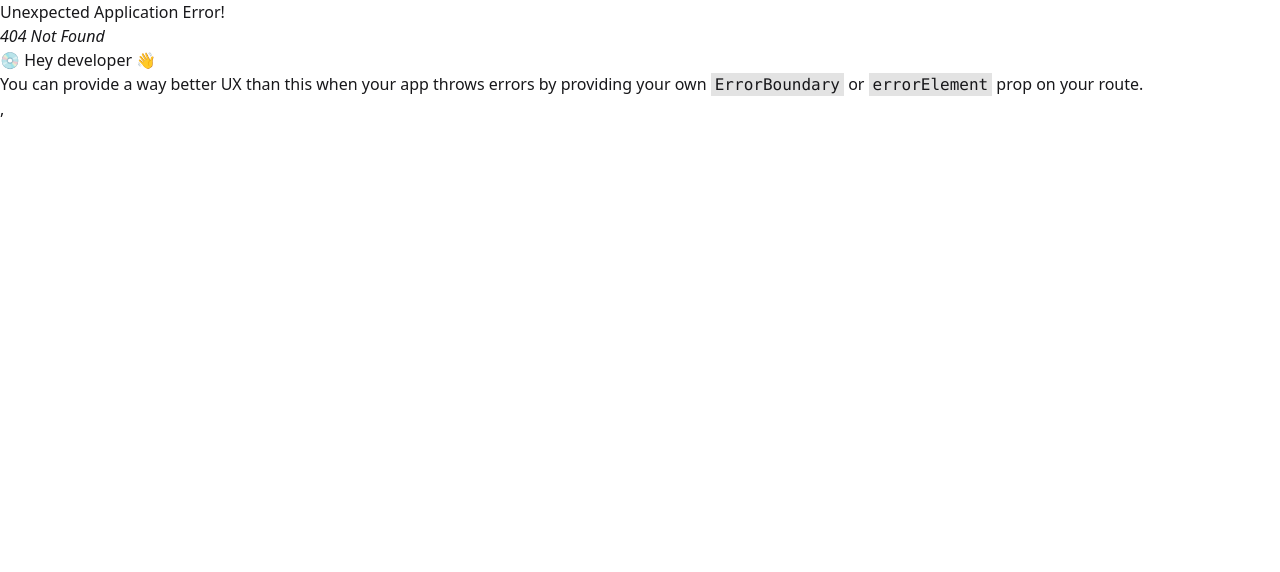
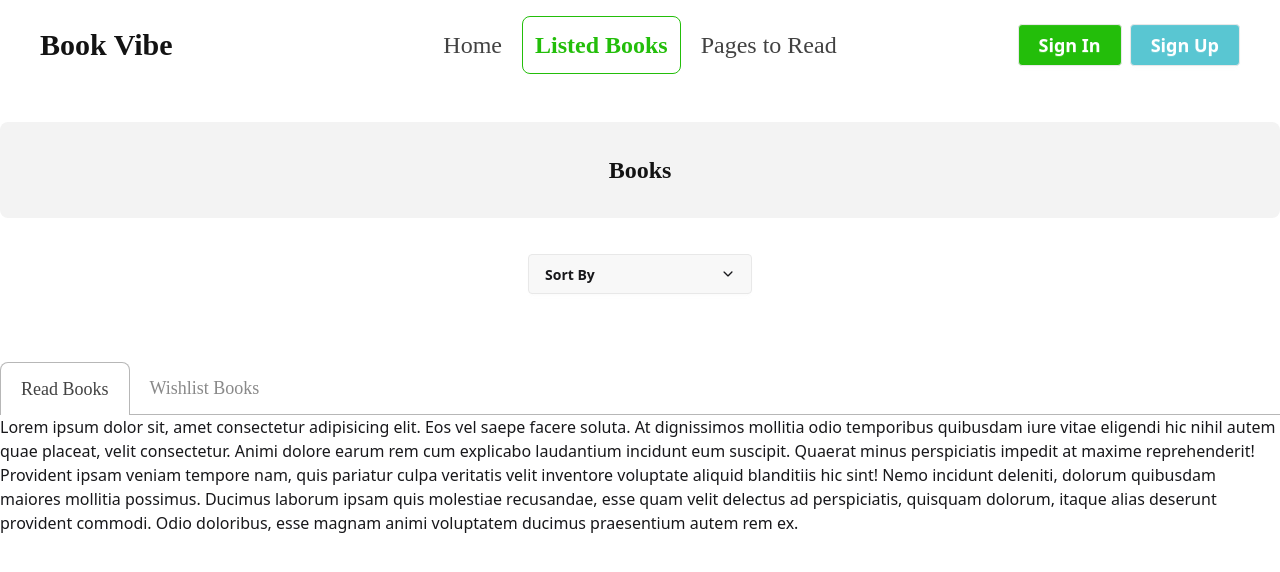
Before and after one commit to BinaryProgram/book-review, a React (Vite) app: page /listedBooks/wishlist in a window 1280 px wide. Before the commit this address had no page. Shown: the top 572 px of the page. Built offline with nearby package versions, Linux system fonts and the light colour scheme; a web font is replaced by a local one.

Commit message:
tabs are added

```diff
--- a/src/components/Banner.jsx
+++ b/src/components/Banner.jsx
@@ -3,7 +3,7 @@ import { Link } from "react-router-dom";
 
 const Banner = () => {
   return (
-    <div className="flex flex-col gap-6 lg:flex-row-reverse  bg-base-200 mt-10 items-center justify-evenly p-5">
+    <div className="flex flex-col gap-6 lg:flex-row-reverse  bg-base-200 mt-12 items-center justify-evenly p-5">
       <div>
         <img src="/public/pngwing.png" />
       </div>
--- a/src/components/Nav.jsx
+++ b/src/components/Nav.jsx
@@ -1,9 +1,8 @@
-
 import { NavLink } from "react-router-dom";
 
 const Nav = () => {
   return (
-    <div className="navbar fixed top-0 z-10 lg:px-10 bg-base-100">
+    <div className="navbar sticky top-0 z-10 lg:px-10 bg-base-100">
       <div className="navbar-start">
         <div className="dropdown">
           <div
@@ -34,8 +33,8 @@ const Nav = () => {
               to="/"
               className={({ isActive }) =>
                 isActive
-                  ? "text-[#23be0a] font-bold font-[work-sans] text-lg border border-[#23be0a] p-2 md:p-3 rounded-lg md:text-2xl"
-                  : "font-[work-sans] text-lg md:text-2xl"
+                  ? "text-[#23be0a] font-bold font-[work-sans] border border-[#23be0a] p-2 rounded-lg"
+                  : "font-[work-sans]"
               }
             >
               Home
@@ -44,8 +43,8 @@ const Nav = () => {
               to="/listedBooks"
               className={({ isActive }) =>
                 isActive
-                  ? "text-[#23be0a] font-bold font-[work-sans] text-lg border border-[#23be0a] p-2 md:p-3 rounded-lg md:text-2xl"
-                  : "font-[work-sans] text-lg md:text-2xl text-[#131313cc]"
+                  ? "text-[#23be0a] font-bold font-[work-sans] border border-[#23be0a] p-2 rounded-lg"
+                  : "font-[work-sans] text-[#131313cc]"
               }
             >
               Listed Books
@@ -54,8 +53,8 @@ const Nav = () => {
               to="/pagesRead"
               className={({ isActive }) =>
                 isActive
-                  ? "text-[#23be0a] font-bold font-[work-sans] text-lg border border-[#23be0a] p-2 md:p-3 rounded-lg md:text-2xl"
-                  : "font-[work-sans] text-lg md:text-2xl text-[#131313cc]"
+                  ? "text-[#23be0a] font-bold font-[work-sans] border border-[#23be0a] p-2 rounded-lg "
+                  : "font-[work-sans]  text-[#131313cc]"
               }
             >
               Pages to Read
--- /dev/null
+++ b/src/components/ReadBook.jsx
@@ -0,0 +1,16 @@
+import React from 'react';
+import { getReadBooks } from '../utils/readBooks';
+
+const ReadBook = () => {
+    const readBooks = getReadBooks();
+    console.log(readBooks)
+    return (
+        <div>
+            <h1>Lorem ipsum dolor sit amet consectetur adipisicing elit. Accusamus voluptatum sed necessitatibus odit laborum rem, aut magnam vero rerum reprehenderit adipisci, inventore autem alias reiciendis, at repudiandae quibusdam tempore harum blanditiis vel quas id sunt! Minima, officia consectetur, eveniet corrupti, ea ut nemo laborum assumenda obcaecati repellat voluptates nesciunt mollitia adipisci quidem neque nisi impedit temporibus perferendis officiis accusamus! Voluptates quam, doloribus, voluptate asperiores quas ut repudiandae mollitia ea porro ullam est consectetur at ducimus tenetur maxime commodi ratione quisquam provident! Natus adipisci magnam quo? Tempore minus, amet ex perferendis voluptatibus dicta voluptate voluptates nisi, quas dolore quaerat hic omnis?
+
+            </h1>
+        </div>
+    );
+};
+
+export default ReadBook;
--- /dev/null
+++ b/src/components/WishListBooks.jsx
@@ -0,0 +1,9 @@
+const WishListBooks = () => {
+    return (
+        <div>
+            <h1>Lorem ipsum dolor sit, amet consectetur adipisicing elit. Eos vel saepe facere soluta. At dignissimos mollitia odio temporibus quibusdam iure vitae eligendi hic nihil autem quae placeat, velit consectetur. Animi dolore earum rem cum explicabo laudantium incidunt eum suscipit. Quaerat minus perspiciatis impedit at maxime reprehenderit! Provident ipsam veniam tempore nam, quis pariatur culpa veritatis velit inventore voluptate aliquid blanditiis hic sint! Nemo incidunt deleniti, dolorum quibusdam maiores mollitia possimus. Ducimus laborum ipsam quis molestiae recusandae, esse quam velit delectus ad perspiciatis, quisquam dolorum, itaque alias deserunt provident commodi. Odio doloribus, esse magnam animi voluptatem ducimus praesentium autem rem ex.</h1>
+        </div>
+    );
+};
+
+export default WishListBooks;
--- a/src/layouts/MainLayouts.jsx
+++ b/src/layouts/MainLayouts.jsx
@@ -4,7 +4,7 @@ import Nav from "../components/Nav";
 const MainLayouts = () => {
   return (
     <div>
-      <div>
+      <div className="relative">
         <Nav />
       </div>
       <div className="container mx-auto">
--- a/src/main.jsx
+++ b/src/main.jsx
@@ -7,6 +7,6 @@ import { Toaster } from "react-hot-toast";
 
 createRoot(document.getElementById("root")).render(
   <StrictMode>
-    <RouterProvider router={router} />, <Toaster></Toaster>
+    <RouterProvider router={router} /> <Toaster></Toaster>
   </StrictMode>
 );
--- a/src/pages/BookDetails.jsx
+++ b/src/pages/BookDetails.jsx
@@ -23,7 +23,6 @@ const BookDetails = () => {
 
   const handleRead = (book) => {
     saveReadBooks(book);
-    console.log(book.bookId);
   };
   const handleWishList = (book) => {
     saveWishListBooks(book);
@@ -62,7 +61,7 @@ const BookDetails = () => {
                 key={idx}
                 className="bg-[#23be0a0d] text-[#23be0a] rounded-lg p-2 font-[work-sans] font-medium"
               >
-                {tag}
+                #{tag}
               </p>
             );
           })}
@@ -101,7 +100,7 @@ const BookDetails = () => {
         <section className="mt-8 flex gap-5">
           <div
             onClick={() => handleRead(bookDetails)}
-            className="px-5 py-2.5 cursor-pointer font-semibold font-[work-sans] bg-blue-50 hover:bg-blue-100 text-lg hover:text-[#131313] text-blue-500 rounded-lg "
+            className="px-5 py-2.5 cursor-pointer font-semibold font-[work-sans] bg-blue-50 hover:bg-fuchsia-200 text-lg hover:text-[#131313] text-blue-500 rounded-lg "
           >
             Read
           </div>
--- a/src/pages/ListedBooks.jsx
+++ b/src/pages/ListedBooks.jsx
@@ -1,11 +1,92 @@
-import React from 'react';
+import { Link, Outlet } from "react-router-dom";
+import { IoIosArrowDown } from "react-icons/io";
+import { useEffect, useState } from "react";
 
 const ListedBooks = () => {
-    return (
-        <div>
-                <h1>This is listed books page</h1>
+  const [anime, setAnime] = useState(false);
+  const [tabIndex, setTabIndex] = useState(0);
+
+  return (
+    <div className="mt-8">
+      <div className="bg-[#1313130d] text-center p-8 rounded-lg">
+        <h1 className="font-bold font-[work-sans] text-2xl text-[#131313]">
+          Books
+        </h1>
+      </div>
+      <div
+        onClick={() => setAnime(!anime)}
+        className="dropdown dropdown-bottom flex mt-8 items-center justify-center"
+      >
+        <div
+          tabIndex={0}
+          role="button"
+          className="btn m-1 w-56 flex justify-between"
+        >
+          <span>Sort By</span>
+          <span
+            className={`${
+              anime
+                ? "transition duration-100 translate-y-1"
+                : "transition duration-100 translate-y-0"
+            }`}
+          >
+            <IoIosArrowDown />
+          </span>
         </div>
-    );
+        <ul
+          tabIndex={0}
+          className="dropdown-content flex items-center menu bg-base-100 rounded-box z-1 p-2 shadow-sm w-56"
+        >
+          <li>
+            <a>Rating</a>
+          </li>
+          <li>
+            <a>Number of Pages</a>
+          </li>
+          <li>
+            <a>Published Year</a>
+          </li>
+        </ul>
+      </div>
+      <div className="flex mt-16 overflow-x-auto overflow-y-hidden ">
+        <Link
+          to={""}
+          onClick={() => setTabIndex(0)}
+          className={`flex items-center flex-shrink-0 px-5 py-3 space-x-2  rounded-t-lg border-[#1313134d] ${
+            tabIndex === 0 ? "border-b-0 border" : "border-b"
+          }`}
+        >
+          <span
+            className={`${
+              tabIndex === 0
+                ? "text-[#131313cc] font-[work-sans] text-lg"
+                : "text-lg text-[#13131380] font-[work-sans]"
+            }`}
+          >
+            Read Books
+          </span>
+        </Link>
+        <Link
+          to={"wishlist"}
+          onClick={() => setTabIndex(1)}
+          className={`flex items-center flex-shrink-0 px-5 py-3 space-x-2  rounded-t-lg border-[#1313134d]  ${
+            tabIndex === 1 ? "border-b-0 border" : "border-b grow-1"
+          }`}
+        >
+          <span
+            className={`${
+              tabIndex === 1
+                ? "text-[#131313cc] font-[work-sans] text-lg"
+                : "text-lg text-[#13131380] font-[work-sans]"
+            }`}
+          >
+            Wishlist Books
+          </span>
+        </Link>
+      </div>
+      <Outlet />
+    </div>
+  );
 };
 
 export default ListedBooks;
--- a/src/routes/Routes.jsx
+++ b/src/routes/Routes.jsx
@@ -4,6 +4,8 @@ import Home from "../pages/Home";
 import ListedBooks from "../pages/ListedBooks";
 import PagesRead from "../pages/PagesRead";
 import BookDetails from "../pages/BookDetails";
+import ReadBook from "../components/ReadBook";
+import WishListBooks from "../components/WishListBooks";
 
 export const router = createBrowserRouter([
   {
@@ -17,6 +19,16 @@ export const router = createBrowserRouter([
       {
         path: "/listedBooks",
         element: <ListedBooks />,
+        children: [
+          {
+            index: true,
+            element: <ReadBook />,
+          },
+          {
+            path: "wishlist",
+            element: <WishListBooks />,
+          },
+        ],
       },
       {
         path: "/pagesRead",
@@ -27,7 +39,6 @@ export const router = createBrowserRouter([
         element: <BookDetails />,
         // Static JSON files can only be fetched entirely (you can't access them like folders).
         // loader: ({params}) => fetch(`/books.json/${params.id}`)
-
         loader: async ({ params }) => {
           const res = await fetch("/books.json");
           const data = await res.json();
--- a/src/utils/readBooks.js
+++ b/src/utils/readBooks.js
@@ -21,12 +21,10 @@ export const saveReadBooks = (clickBook) => {
   const isWishListBooksExist = wishListBooks.find(
     (book) => book.bookId === clickBook.bookId
   );
-  if (isWishListBooksExist) {
-    return toast.error("Oops! Already in Wishlist Books😞");
-  } else if (isExist) {
-    return toast.error("Already added to read Books😞");
+  if (isExist) {
+    return toast.error("You Have Already Read This Books");
   }
   readBooks.push(clickBook);
   localStorage.setItem("readBooks", JSON.stringify(readBooks));
-  toast.success("Read Books added Successful😎");
+  toast.success("Books Added To Readlist😎");
 };
--- a/src/utils/wishListBooks.js
+++ b/src/utils/wishListBooks.js
@@ -22,11 +22,11 @@ export const saveWishListBooks = (clickBook) => {
     (book) => book.bookId === clickBook.bookId
   );
   if (isReadBooksExist) {
-    return toast.error("Oops! Already in read Books List😞");
+    return toast.error("Oops😔 You Have Already Read This Books");
   } else if (isExist) {
-    return toast.error("Already added to Wishlist Books😞");
+    return toast.error("Books Already Added To Wishlist");
   }
   wishListBooks.push(clickBook);
   localStorage.setItem("wishListBooks", JSON.stringify(wishListBooks));
-  toast.success("Wishlist Books added Successful😎");
+  toast.success("Books Added to Wishlist😎");
 };
```
